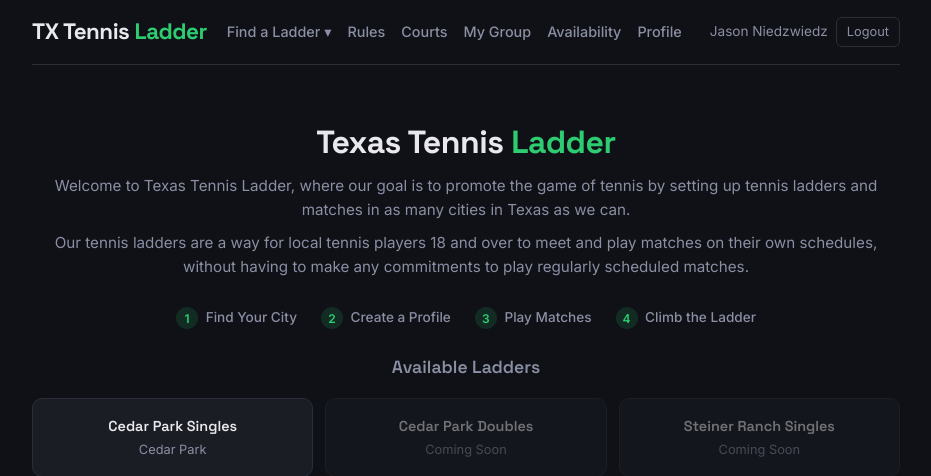
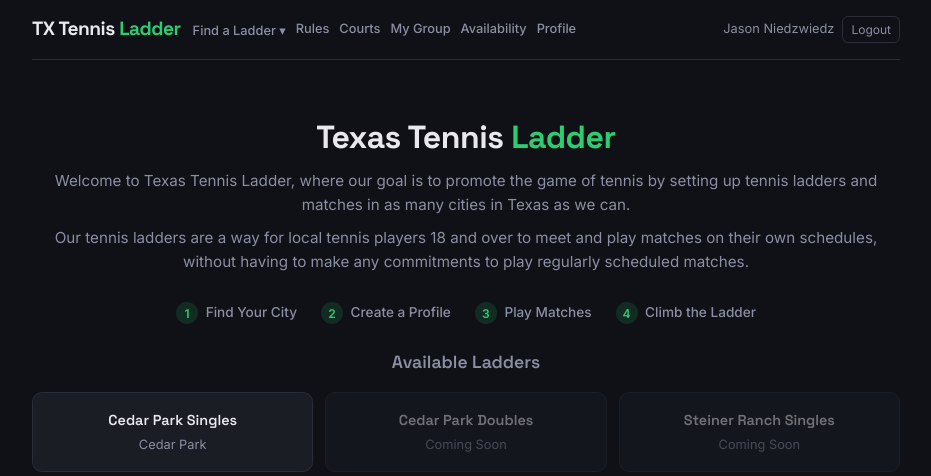
Before and after one commit to kaplanae/rallyrung, a Flask app: page / in a window 1280 px wide. Shown: the top 476 px of the page, without its empty margins (174-1105 px from the left). Run offline with Flask 3, Linux system fonts and the light colour scheme; a user stored in the database is signed in; data comes from the database, SQL or seed files in the repository; data that the repository does not hold is empty; some libraries are stand-ins or nearby versions.

Commit message:
Tighten nav bar: smaller logo, font, gaps to fit all links on one line
Co-Authored-By: Claude Opus 4.6 <noreply@anthropic.com>

```diff
--- a/static/style.css
+++ b/static/style.css
@@ -53,16 +53,17 @@ header {
 nav {
     display: flex;
     align-items: center;
-    gap: 20px;
+    gap: 12px;
     flex-wrap: wrap;
 }
 
 .logo {
     font-family: 'Space Grotesk', sans-serif;
-    font-size: 1.4rem;
+    font-size: 1.2rem;
     font-weight: 700;
     color: var(--text);
     letter-spacing: -0.5px;
+    white-space: nowrap;
 }
 
 .logo-accent { color: var(--accent); }
@@ -70,16 +71,17 @@ nav {
 .nav-links {
     display: flex;
     align-items: center;
-    gap: 16px;
+    gap: 10px;
     flex: 1;
 }
 
 .nav-links a, .nav-links .nav-dropdown-toggle {
     color: var(--text-muted);
-    font-size: 0.9rem;
+    font-size: 0.8rem;
     font-weight: 500;
     padding: 4px 0;
     transition: color 0.2s;
+    white-space: nowrap;
 }
 
 .nav-links a:hover, .nav-links a.active, .nav-links .nav-dropdown-toggle:hover { color: var(--accent); }
@@ -97,14 +99,14 @@ nav {
 }
 
 .user-avatar {
-    width: 30px;
-    height: 30px;
+    width: 26px;
+    height: 26px;
     border-radius: 50%;
     object-fit: cover;
 }
 
 .user-name {
-    font-size: 0.85rem;
+    font-size: 0.8rem;
     color: var(--text-muted);
 }
 
@@ -173,8 +175,8 @@ nav {
 
 .logout-btn {
     color: var(--text-muted);
-    font-size: 0.8rem;
-    padding: 4px 10px;
+    font-size: 0.75rem;
+    padding: 3px 8px;
     border: 1px solid var(--border);
     border-radius: var(--radius-sm);
 }
--- a/templates/base.html
+++ b/templates/base.html
@@ -7,7 +7,7 @@
     <link rel="preconnect" href="https://fonts.googleapis.com">
     <link rel="preconnect" href="https://fonts.gstatic.com" crossorigin>
     <link href="https://fonts.googleapis.com/css2?family=Space+Grotesk:wght@400;500;600;700&family=Inter:wght@400;500;600&display=swap" rel="stylesheet">
-    <link rel="stylesheet" href="{{ url_for('static', filename='style.css') }}?v=6">
+    <link rel="stylesheet" href="{{ url_for('static', filename='style.css') }}?v=7">
 </head>
 <body>
     <div class="app-container">
```
